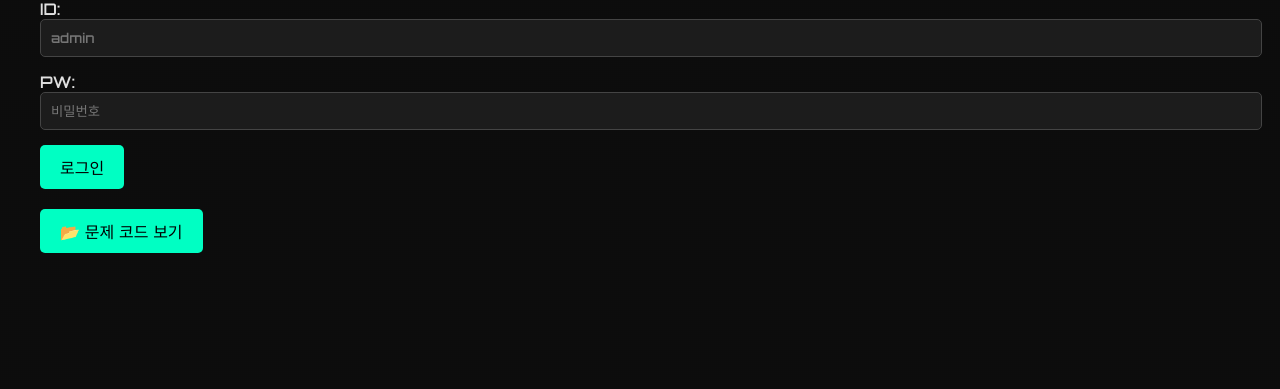
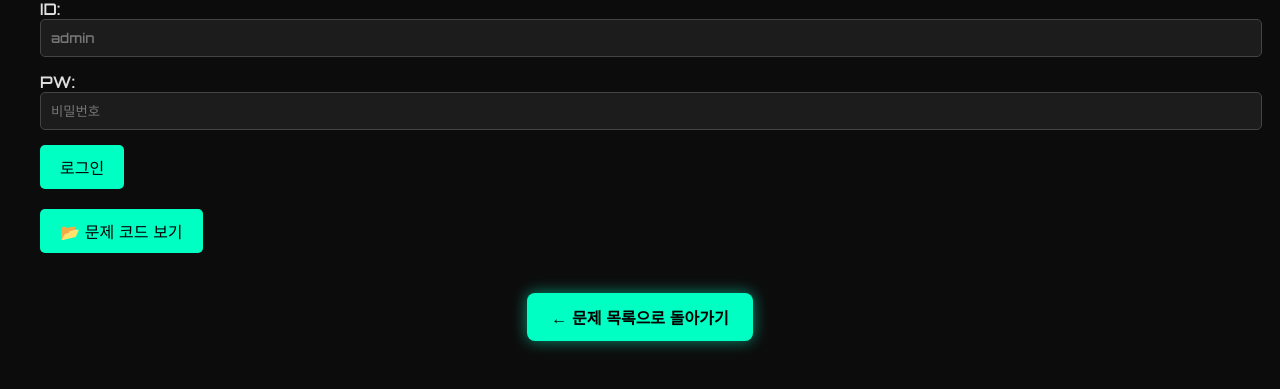
Before and after one commit to Jaenact/attack_web, a PHP site: page /wargame/shadow_session/login.php in a window 1280 px wide. Shown: the part 116-505 px from the top of the page. Run offline with PHP 8.4, Linux system fonts and the light colour scheme.

Commit message:
메인화면가기 추가

```diff
--- a/public/wargame/shadow_session/login.php
+++ b/public/wargame/shadow_session/login.php
@@ -46,7 +46,6 @@ if ($_SERVER["REQUEST_METHOD"] === "POST") {
   <br>
   <button onclick="toggleCode()">📂 문제 코드 보기</button>
   <pre id="code" style="display:none; background:#111; color:#0f0; padding:10px; border-radius:8px;">
-// 외부 세션 ID 허용 → 세션 고정 취약 가능성 있음
 if (isset($_GET["sid"])) {
     session_id($_GET["sid"]);
 }
@@ -64,5 +63,21 @@ if (isset($_SESSION["auth"]) && $_SESSION["auth"] === true) {
       c.style.display = c.style.display === "none" ? "block" : "none";
     }
   </script>
+  <div style="margin-top: 40px; text-align: center;">
+  <a href="http://210.102.178.92:9999/wargame/ctf.php" style="
+    display: inline-block;
+    padding: 12px 24px;
+    background-color: #00ffc3;
+    color: #000;
+    font-weight: bold;
+    text-decoration: none;
+    border-radius: 8px;
+    box-shadow: 0 0 15px #00ffc388;
+    transition: transform 0.2s ease, box-shadow 0.2s ease;
+  " onmouseover="this.style.transform='scale(1.05)'; this.style.boxShadow='0 0 25px #00ffc3aa';"
+     onmouseout="this.style.transform='scale(1)'; this.style.boxShadow='0 0 15px #00ffc388';">
+    ← 문제 목록으로 돌아가기
+  </a>
+</div>
 </body>
 </html>
```
